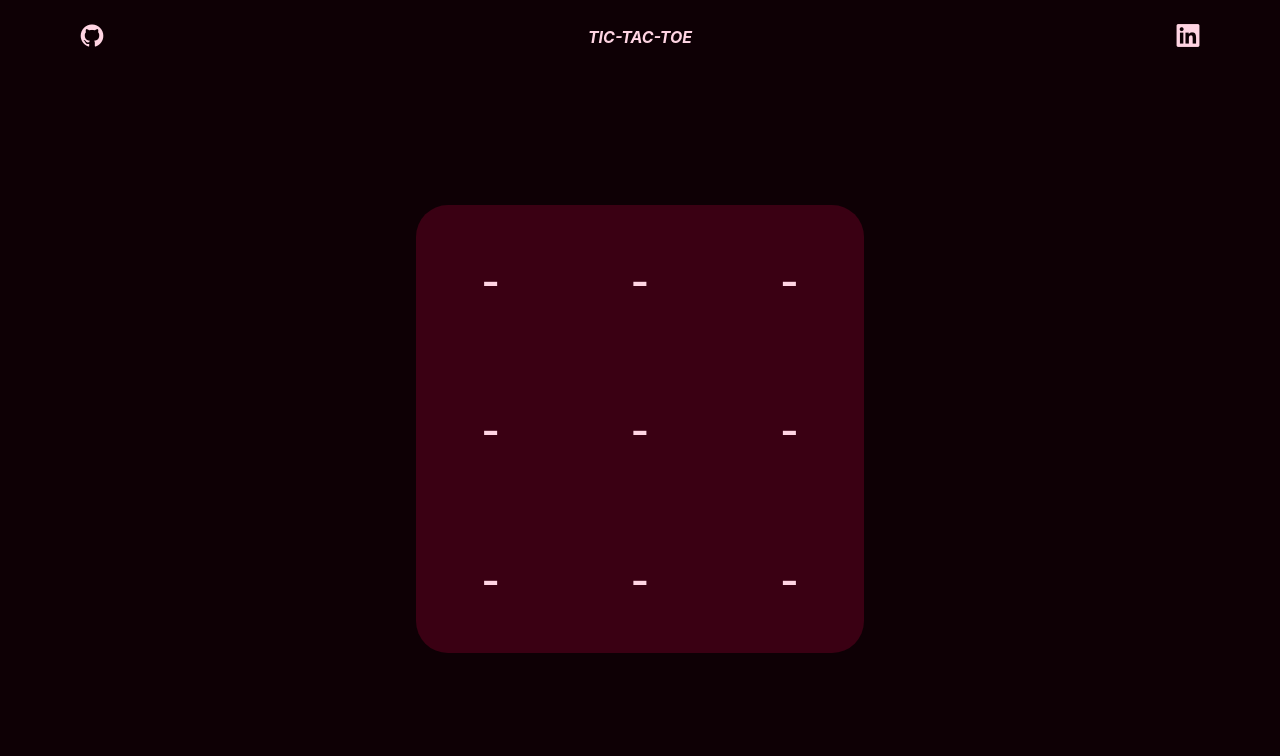
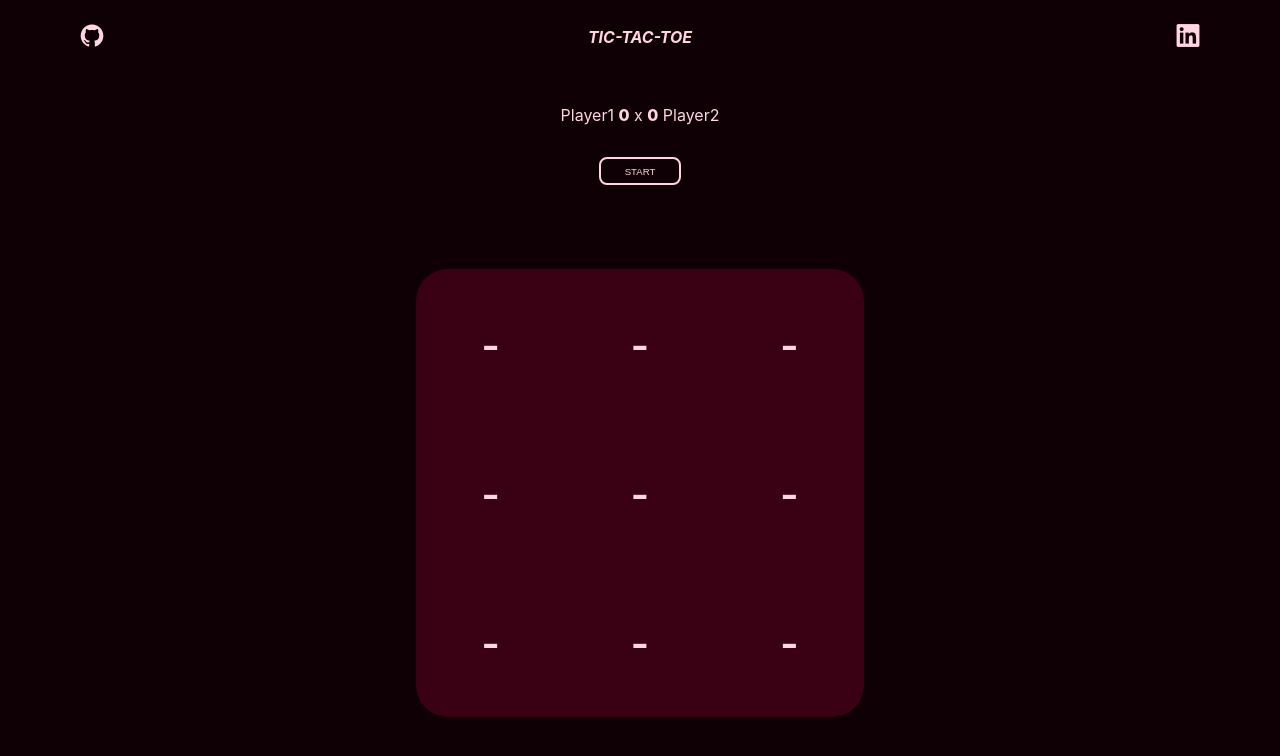
Before and after one commit to mendexco/tic-tac-toe-angular, an Angular app: page / in a window 1280 px wide. Shown: the top 756 px of the page. Built offline with nearby package versions, Linux system fonts and the light colour scheme.

Commit message:
feat(components): adding match-manager component

```diff
--- a/src/app/app.component.html
+++ b/src/app/app.component.html
@@ -1,6 +1,6 @@
 <main>
   <app-header></app-header>
-  <!-- <app-match-manager></app-match-manager> -->
+  <app-match-manager></app-match-manager>
   <section>
     <app-panel></app-panel>
   </section>
--- a/src/app/app.component.ts
+++ b/src/app/app.component.ts
@@ -1,8 +1,8 @@
 import { Component } from '@angular/core';
 import { RouterOutlet } from '@angular/router';
 import { HeaderComponent } from '@components/header/header.component';
+import { MatchManagerComponent } from '@components/match-manager/match-manager.component';
 import { PanelComponent } from '@components/panel/panel.component';
-import { MatchManagerComponent } from './components/match-manager/match-manager.component';
 
 @Component({
   selector: 'app-root',
--- a/src/app/components/match-manager/match-manager.component.scss
+++ b/src/app/components/match-manager/match-manager.component.scss
@@ -0,0 +1,37 @@
+:host {
+  nav {
+    align-items: center;
+    display: flex;
+    flex-direction: column;
+    gap: 1rem;
+    margin-top: 2rem;
+
+    p {
+      font-weight: 400;
+
+      span {
+        font-weight: 800;
+      }
+    }
+
+    button {
+      background-color: transparent;
+      border-color: var(--font-color-primary);
+      border-style: solid;
+      border-width: 2px;
+      border-radius: 0.5rem;
+      color: var(--white);
+      cursor: pointer;
+      font-size: 0.6rem;
+      padding: 0.4rem 1.5rem;
+      transition: background-color 0.3s;
+
+      &:hover {
+        background-color: var(--background);
+      }
+      &:active {
+        background-color: var(--background-lighter-click);
+      }
+    }
+  }
+}
--- a/src/app/components/match-manager/match-manager.component.ts
+++ b/src/app/components/match-manager/match-manager.component.ts
@@ -3,14 +3,21 @@ import { Component } from '@angular/core';
 @Component({
   selector: 'app-match-manager',
   standalone: true,
-  imports: [],
   template: `
     <nav>
-      match-manager works!
+      <div>
+        <p>
+          Player1 <span>{{ player1Wins }}</span> x
+          <span>{{ player2Wins }}</span> Player2
+        </p>
+      </div>
+      <button type="button">{{ isRunning ? 'RESTART' : 'START' }}</button>
     </nav>
   `,
-  styleUrl: './match-manager.component.scss'
+  styleUrl: './match-manager.component.scss',
 })
 export class MatchManagerComponent {
-
+  isRunning = false;
+  player1Wins = 0;
+  player2Wins = 0;
 }
```
